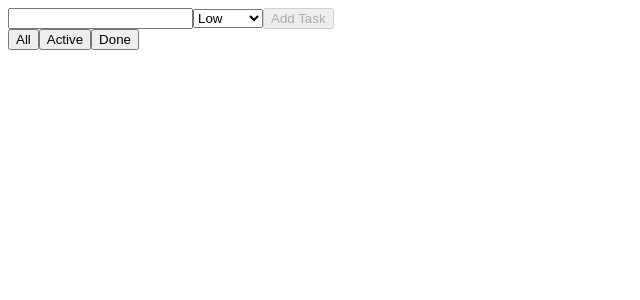
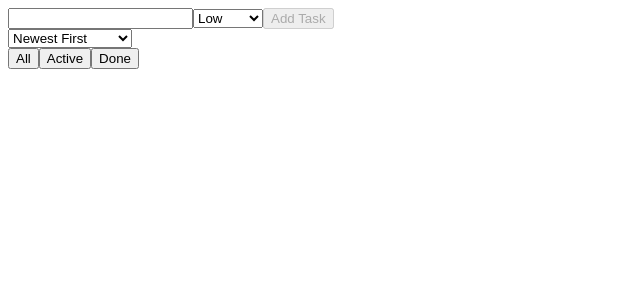
Before and after one commit to dejanpls/pocketlist, a React (Vite) app: page / in a window 1280 px wide. Shown: the top 300 px of the page, without its empty margins (0-640 px from the left). Built offline with nearby package versions, Linux system fonts and the light colour scheme.

Commit message:
feat: implement sorting algorithm

```diff
--- a/src/App.jsx
+++ b/src/App.jsx
@@ -10,6 +10,9 @@ export default function App() {
   const [editId, setEditId] = useState(null);
   const [editTask, setEditTask] = useState({});
   const [filter, setFilter] = useState("all");
+  const [sort, setSort] = useState("newestFirst");
+
+  const PROPERTIES = { low: 0, medium: 1, high: 2 };
 
   const handleChange = (e) => {
     const { name, value } = e.target;
@@ -73,7 +76,29 @@ export default function App() {
 
   const handleFilter = (e) => setFilter(e.target.value);
 
-  const getFilteredTasks = () => FILTERS[filter](tasks);
+  const SORTS = {
+    newestFirst: (tasks) => [...tasks].sort((a, b) => b.id - a.id),
+    oldestFirst: (tasks) => [...tasks].sort((a, b) => a.id - b.id),
+    titleAsc: (tasks) =>
+      [...tasks].sort((a, b) => a.title.localeCompare(b.title)),
+    titleDesc: (tasks) =>
+      [...tasks].sort((a, b) => b.title.localeCompare(a.title)),
+    priorityLowHigh: (tasks) =>
+      [...tasks].sort(
+        (a, b) => PROPERTIES[a.priority] - PROPERTIES[b.priority]
+      ),
+    priorityHighLow: (tasks) =>
+      [...tasks].sort(
+        (a, b) => PROPERTIES[b.priority] - PROPERTIES[a.priority]
+      ),
+  };
+
+  const handleSort = (e) => setSort(e.target.value);
+
+  const getProcessedTasks = () => {
+    const filteredTasks = FILTERS[filter](tasks);
+    return SORTS[sort](filteredTasks);
+  };
 
   return (
     <>
@@ -87,10 +112,20 @@ export default function App() {
           editId,
         }}
       />
+      <label htmlFor="sort">
+        <select id="sort" name="sort" value={sort} onChange={handleSort}>
+          <option value="newestFirst">Newest First</option>
+          <option value="oldestFirst">Oldest First</option>
+          <option value="titleAsc">Title A-Z</option>
+          <option value="titleDesc">Title Z-A</option>
+          <option value="priorityLowHigh">Priority Low-High</option>
+          <option value="priorityHighLow">Priority High-Low</option>
+        </select>
+      </label>
 
       <TaskList
         {...{
-          getFilteredTasks,
+          getProcessedTasks,
           handleCompleted,
           handleDelete,
           handleEdit,
--- a/src/components/TaskList.jsx
+++ b/src/components/TaskList.jsx
@@ -1,5 +1,5 @@
 export default function TaskList({
-  getFilteredTasks,
+  getProcessedTasks,
   handleCompleted,
   handleDelete,
   handleEdit,
@@ -7,9 +7,9 @@ export default function TaskList({
 }) {
   return (
     <>
-      {getFilteredTasks().length > 0 && (
+      {getProcessedTasks().length > 0 && (
         <ul>
-          {getFilteredTasks().map((task) => (
+          {getProcessedTasks().map((task) => (
             <li key={task.id}>
               <input
                 type="checkbox"
```
